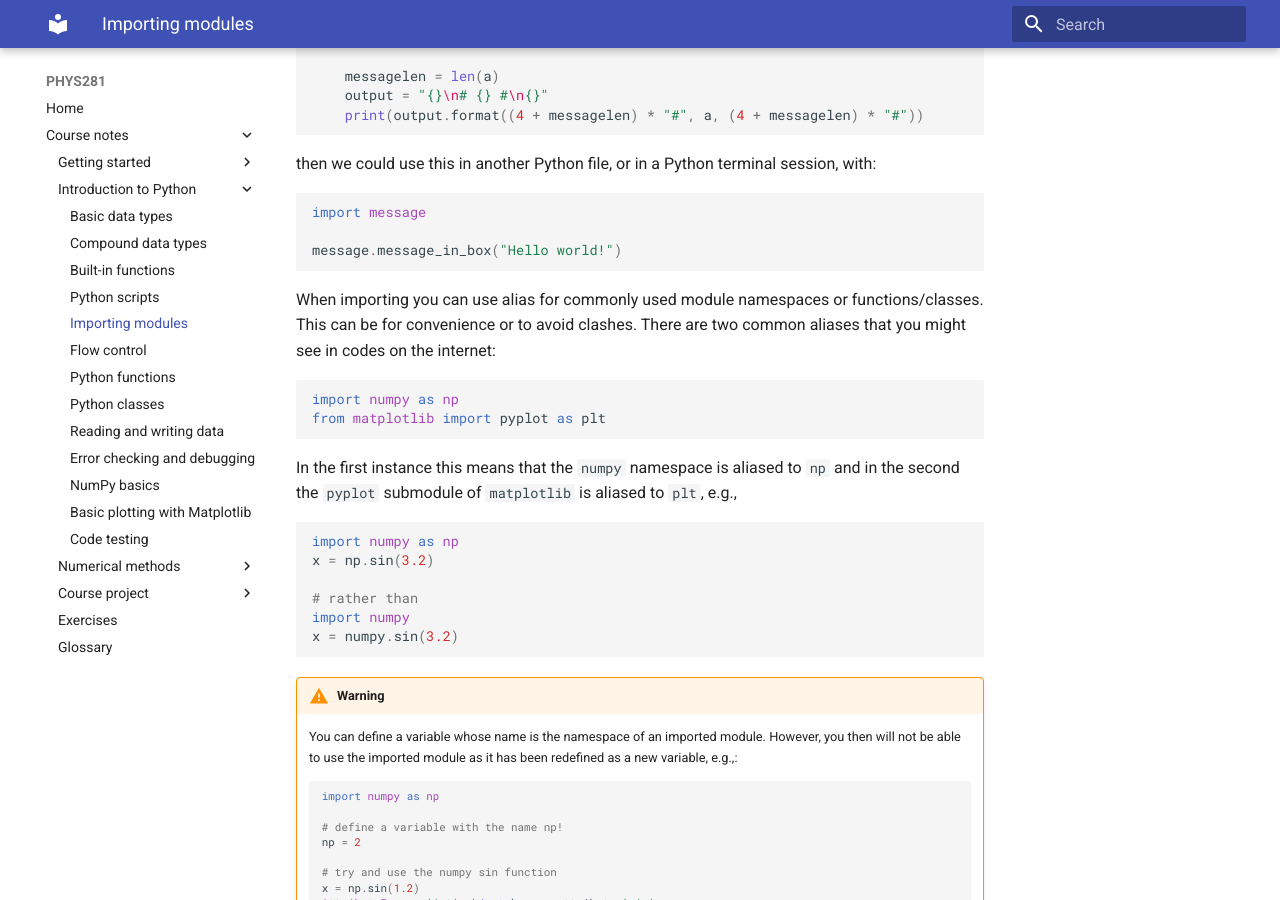
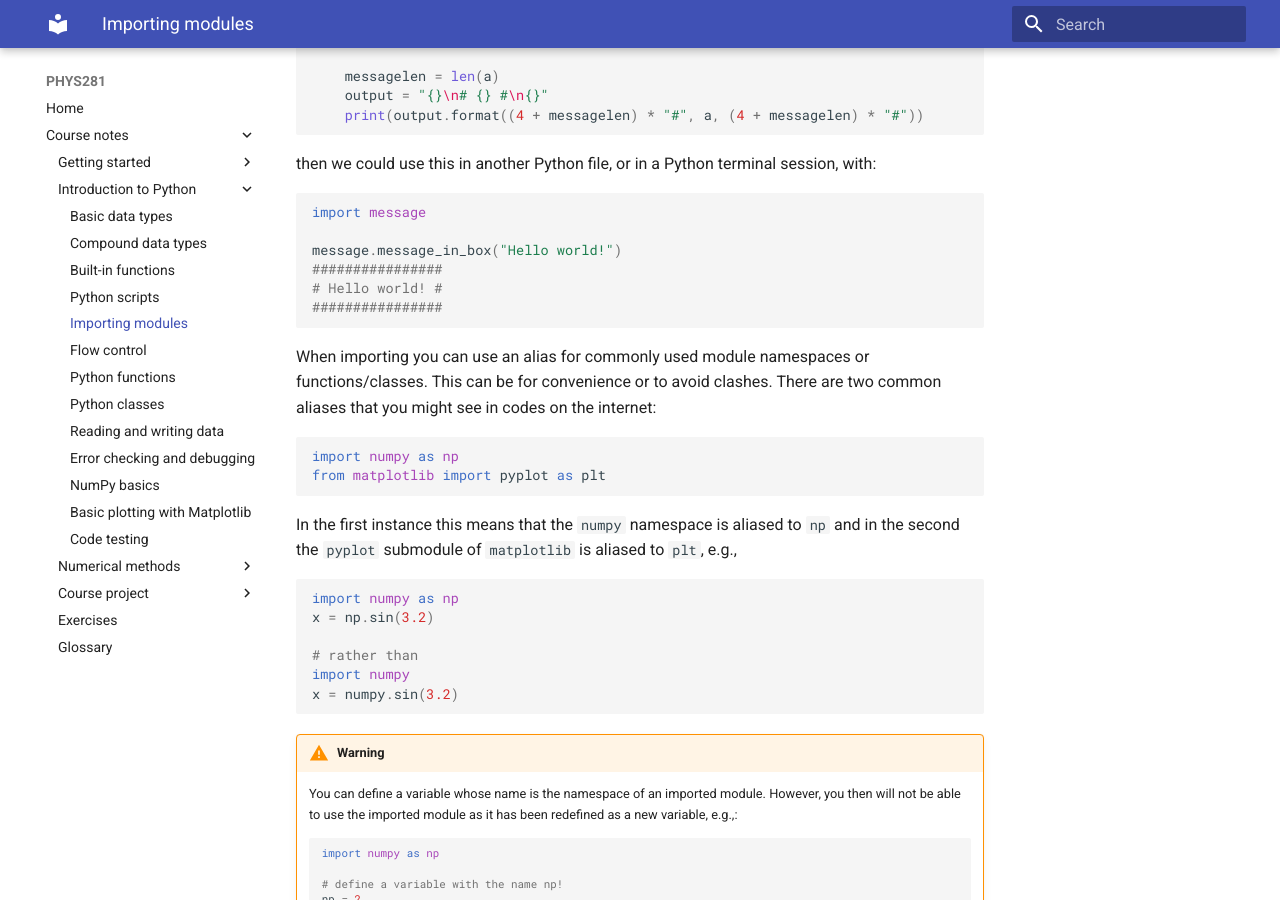
Before and after one commit to ndd21/PHYS281, an MkDocs documentation site: the page built from docs/demo-importing-modules.md, in a window 1280 px wide and 900 px high, scrolled down 1614 px. Built offline with MkDocs 1.6.1 and Material for MkDocs 9.7.7, drawn with Linux system fonts in a browser that asks for light colours.

Commit message:
demo-importing-modules.md: minor updates

````diff
--- a/docs/demo-importing-modules.md
+++ b/docs/demo-importing-modules.md
@@ -74,11 +74,14 @@ then we could use this in another Python file, or in a Python terminal session,
 import message
 
 message.message_in_box("Hello world!")
+################
+# Hello world! #
+################
 ```
 
-When importing you can use alias for commonly used module namespaces or functions/classes. This can
-be for convenience or to avoid clashes. There are two common aliases that you might see in codes on
-the internet:
+When importing you can use an alias for commonly used module namespaces or functions/classes. This
+can be for convenience or to avoid clashes. There are two common aliases that you might see in codes
+on the internet:
 
 ```python
 import numpy as np
````
